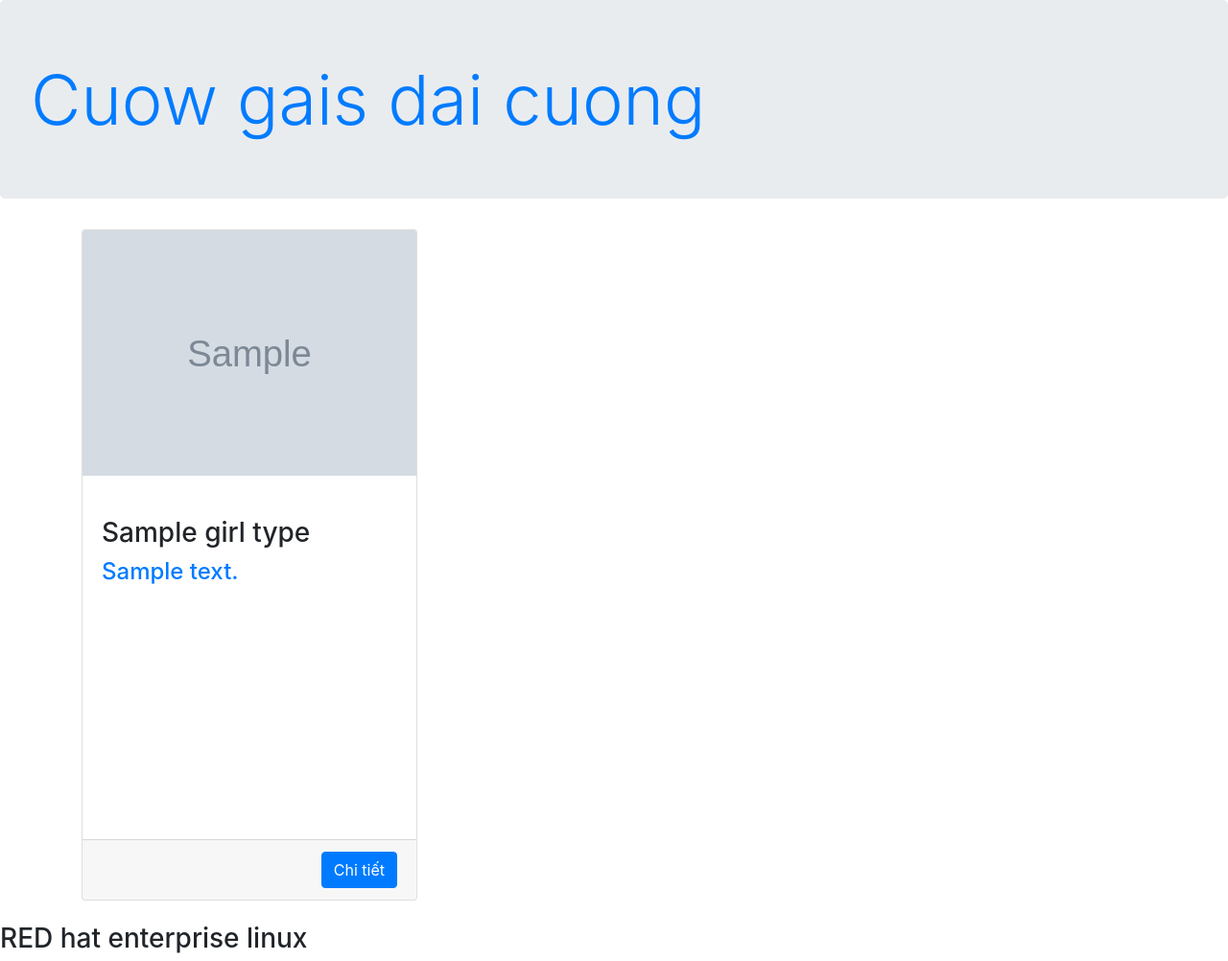
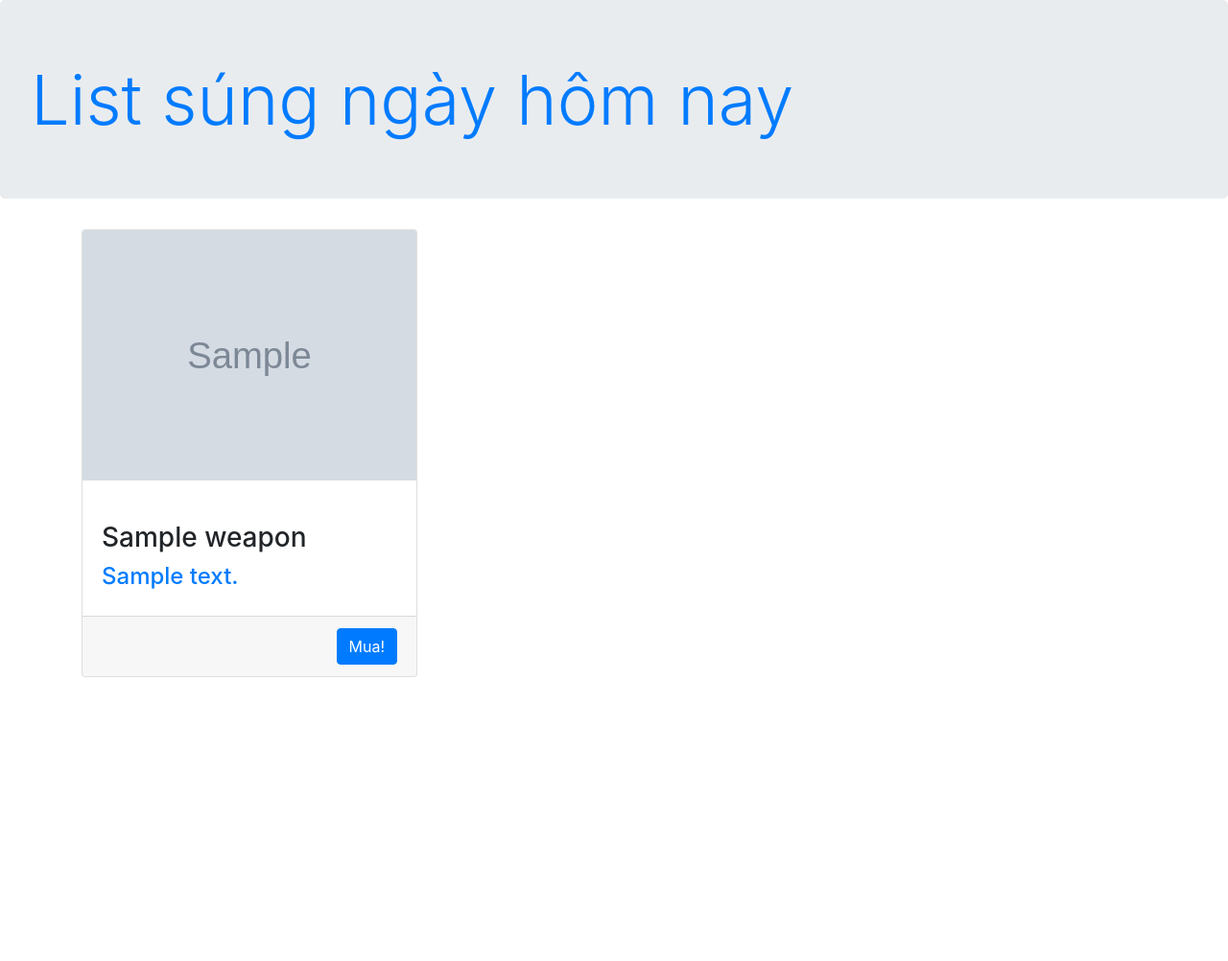
Before and after one commit to hanamvu/1stflaskweb, a Flask app: template templates/index.html in a window 1280 px wide. Shown: the whole page at 96% size. After the commit the page ends 706 px from the top, so only its background shows below. Run offline with Flask 2, Linux system fonts and the light colour scheme; the template is opened without the code that fills it: most values are stand-ins (such as "Sample title", 1, 10 or a date in 2020); grey boxes marked "Sample" are stand-in pictures; some libraries are stand-ins or nearby versions.

Commit message:
second commit

```diff
--- a/app.py
+++ b/app.py
@@ -3,37 +3,19 @@ import mlab
 from mongoengine import Document, StringField
 mlab.connect()
 
-class GirlType(Document):
+class Weapon(Document):
     name = StringField()
     image = StringField()
     description = StringField()
+    meta = {'collection': 'weaponz'}
 
-girl_type = GirlType(name= "Gái tiểu thư",image= "https://via.placeholder.com/400x200",
-    description= "Thường đến các nơi sang chảnh, trà sữa 50K trở lên ở tại Royal City")
 # girl_type.save()
 app = Flask(__name__)
 app.config["DEBUG"] = True #app.config là dictionary
 
-gg = [
-        {
-            "name": "Gái tiểu thư",
-            "image":"https://via.placeholder.com/400x200",
-            "description":"Thường đến các nơi sang chảnh, trà sữa 50K trở lên ở tại Royal City"
-        },
-        {
-            "name": "Gái ngoan",
-            "image":"https://via.placeholder.com/400x200",
-            "description":"Tính bình dân, trẻ như học sinh, già như công sở. Hay xuất hiện ở thư viện"
-        },
-        {
-            "name": "Gái hâm",
-            "image":"https://via.placeholder.com/400x200",
-            "description":"Hâm dở, dẩm dít"
-        }
-    ]
 @app.route('/') #Nếu người dùng vào trang chủ, hàm index sẽ được gọi
 def index():
-    return render_template("index.html",girl_types=GirlType.objects())
+    return render_template("index.html",weapons=Weapon.objects())
 @app.route("/about")
 def about():
     return render_template("about.html")
@@ -41,17 +23,7 @@ def about():
 def school():
     return redirect ("http://techkids.vn")
 # @app.route("/bmi/<height>/<weight>")
-@app.route("/bmi")
-def bmi():
-    print (request.args)
-    args = request.args
-    height = int(args["height"]) /100
-    weight = int(args["weight"])
-    bmi = weight/ (height ** 2)
-    return "BMI của m là: "+str(bmi)
-@app.route('/bmi_calc')
-def bmi_calc():
-    return render_template("bmi_calc.html")
+
 if __name__ == '__main__':
   app.run(port=8000, debug=True)
 # app.run(port=8000)
--- a/static/index.css
+++ b/static/index.css
@@ -19,10 +19,10 @@ h3 {
 body {
     background-color: black;
 }*/
-.card-girl-type{
+/*.card-girl-type{
   min-height: 700px !important;
 }
 .card-girl-img{
   object-fit: cover;
   height: 20vw;
-}
+}*/
--- a/templates/index.html
+++ b/templates/index.html
@@ -2,7 +2,7 @@
 <html>
   <head>
     <meta charset="utf-8">
-    <title>Cưa gái đại cương HUST</title>
+    <title>Bán súng HUST</title>
 
     <link rel="stylesheet" href="https://maxcdn.bootstrapcdn.com/bootstrap/4.0.0-beta/css/bootstrap.min.css" integrity="sha384-/Y6pD6FV/Vv2HJnA6t+vslU6fwYXjCFtcEpHbNJ0lyAFsXTsjBbfaDjzALeQsN6M" crossorigin="anonymous">
 
@@ -16,25 +16,25 @@
     <!-- De file css cua minh o duoi file cua bootstrap thi neu xung dot no se an file cua minh -->
   </head>
   <body>
-    <h1 class="text-primary jumbotron display-3 d-xs d-none d-md-block ">Cuow gais dai cuong</h1>
+    <h1 class="text-primary jumbotron display-3 d-xs d-none d-md-block ">List súng ngày hôm nay</h1>
     <div class="container">
       <div class="row">
-        {% for girl_type in girl_types %}
+        {% for weapon in weapons %}
 
           <div class="col-md-4 col-sm-6 m*-3">
-            <div class="card-girl-type card mb-4">
-              <img src="{{ girl_type["image"] }}" alt="{{ girl_type["name"] }}"class="card-girl-img mb-4 img-fluid card-img-top"></img>
+            <div class="card">
+              <img src="{{ weapon["image"] }}" alt="{{ weapon["name"] }}"class="mb-4 img-fluid card-img-top"></img>
               <div class="card-body">
                   <div class="card-title">
-                      <h3> {{ girl_type["name"] }} </h3>
+                      <h3> {{ weapon["name"] }} </h3>
                   </div>
-                <h4 class="text-primary">{{ girl_type["description"] }}</h4>
+                <h4 class="text-primary">{{ weapon["description"] }}</h4>
 
 
               </div>
               <div class="card-footer">
                 <div class="clearfix">
-                  <button class="btn btn-primary float-right">Chi tiết</button>
+                  <button class="btn btn-primary float-right">Mua!</button>
                 </div>
               </div>
             </div>
@@ -45,7 +45,5 @@
       </div>
     </div>
 
-
-    <h3 id="red_tag">RED hat enterprise linux</h3>
   </body>
 </html>
```
